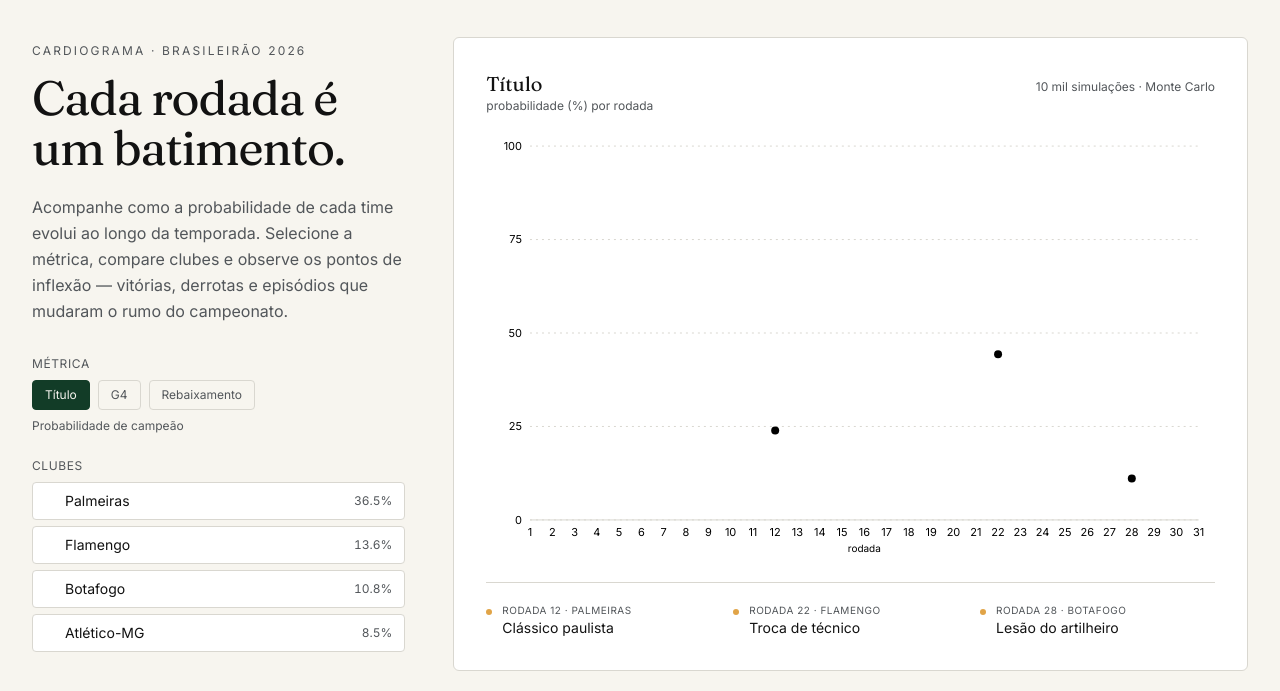
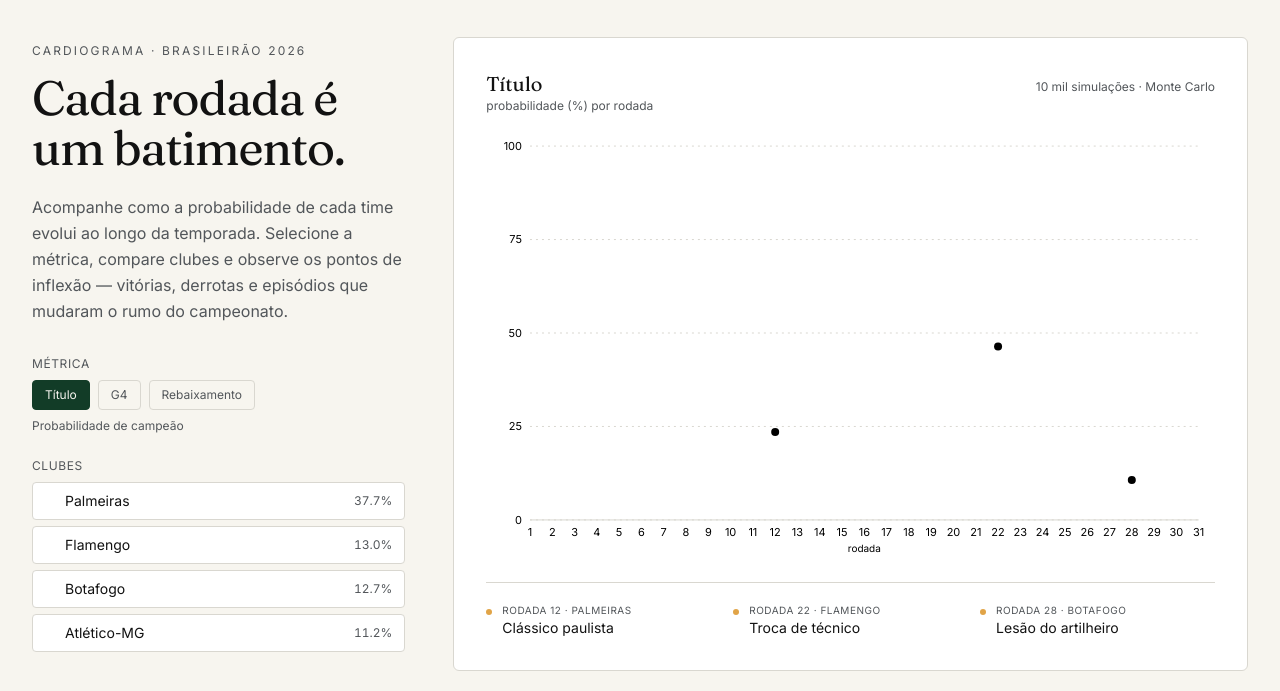
Before and after one commit to ThalesGSN/probabilidades-futebol-v2, a Next.js app: page / in a window 1280 px wide. Shown: the part 820-1511 px from the top of the page. Built offline with nearby package versions, Linux system fonts and the light colour scheme.

Commit message:
feat: replace Math.random() with deterministic noise for hydration consistency\n\nUse Math.sin(seed) to generate reproducible "noise" values.

```diff
--- a/components/probability-cardiogram.tsx
+++ b/components/probability-cardiogram.tsx
@@ -29,10 +29,15 @@ const teams = [
 
 // Série fictícia mas plausível: 31 rodadas x 4 times x 3 métricas
 // (em produção viria do pipeline diário de Monte Carlo)
+// Usamos ruído determinístico (não Math.random) para evitar mismatch de hidratação SSR/CSR.
+const noise = (seed: number) => {
+  const x = Math.sin(seed * 12.9898) * 43758.5453
+  return x - Math.floor(x) - 0.5
+}
 const data = Array.from({ length: 31 }, (_, i) => {
   const r = i + 1
   const wave = (offset: number, amp: number, base: number) =>
-    Math.max(0, Math.min(100, base + Math.sin((r + offset) / 3.2) * amp + (Math.random() - 0.5) * 4))
+    Math.max(0, Math.min(100, base + Math.sin((r + offset) / 3.2) * amp + noise(r + offset * 7) * 4))
 
   return {
     rodada: r,
```
